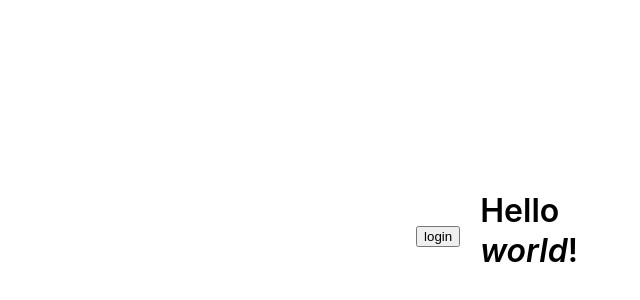
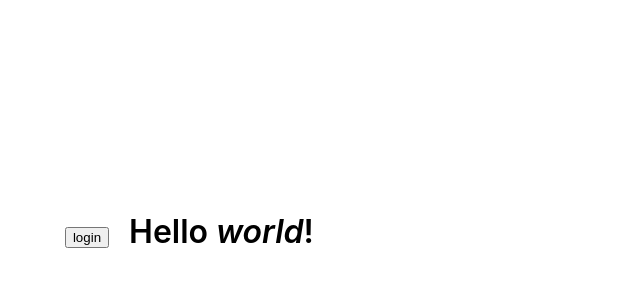
Before and after one commit to christojeffrey/markdown-viewer-next, a Next.js app: page / in a window 1280 px wide. Shown: the part 164-464 px from the top of the page, without its empty margins (133-773 px from the left). Built offline with nearby package versions, Linux system fonts and the light colour scheme.

Commit message:
style: fix some styling in the home page and making it better on mobile

```diff
--- a/styles/globals.css
+++ b/styles/globals.css
@@ -1,6 +1,22 @@
 body {
   margin: 0;
   padding: 0;
+}
+/* body font-size depending on screen size */
+@media (min-width: 768px) {
+  body {
+    font-size: 20px;
+  }
+}
+@media (min-width: 1024px) {
+  body {
+    font-size: 18px;
+  }
+}
+@media (min-width: 1280px) {
+  body {
+    font-size: 16px;
+  }
 }
 [data-theme="dark"] #__next {
   color-scheme: dark;
@@ -95,21 +111,21 @@ body {
 }
 #__next {
   /* flex, middle left right */
-  min-width: 100%;
   min-height: 100vh;
   display: flex;
   justify-content: center;
   align-items: center;
   background-color: var(--color-canvas-default);
+  padding: 1px;
 }
 #__next .markdown-body {
-  width: min-content;
+  /* width following screen size, max 500px */
+  width: 100%;
   max-width: 800px;
   margin: 20px;
   color: var(--color-fg-default);
   background-color: var(--color-canvas-default);
   font-family: -apple-system, BlinkMacSystemFont, "Segoe UI", Helvetica, Arial, sans-serif, "Apple Color Emoji", "Segoe UI Emoji";
-  font-size: 16px;
   line-height: 1.5;
   word-wrap: break-word;
 }
```
Also changed, not shown: pages/index.module.css (added, +21 -0 lines).
